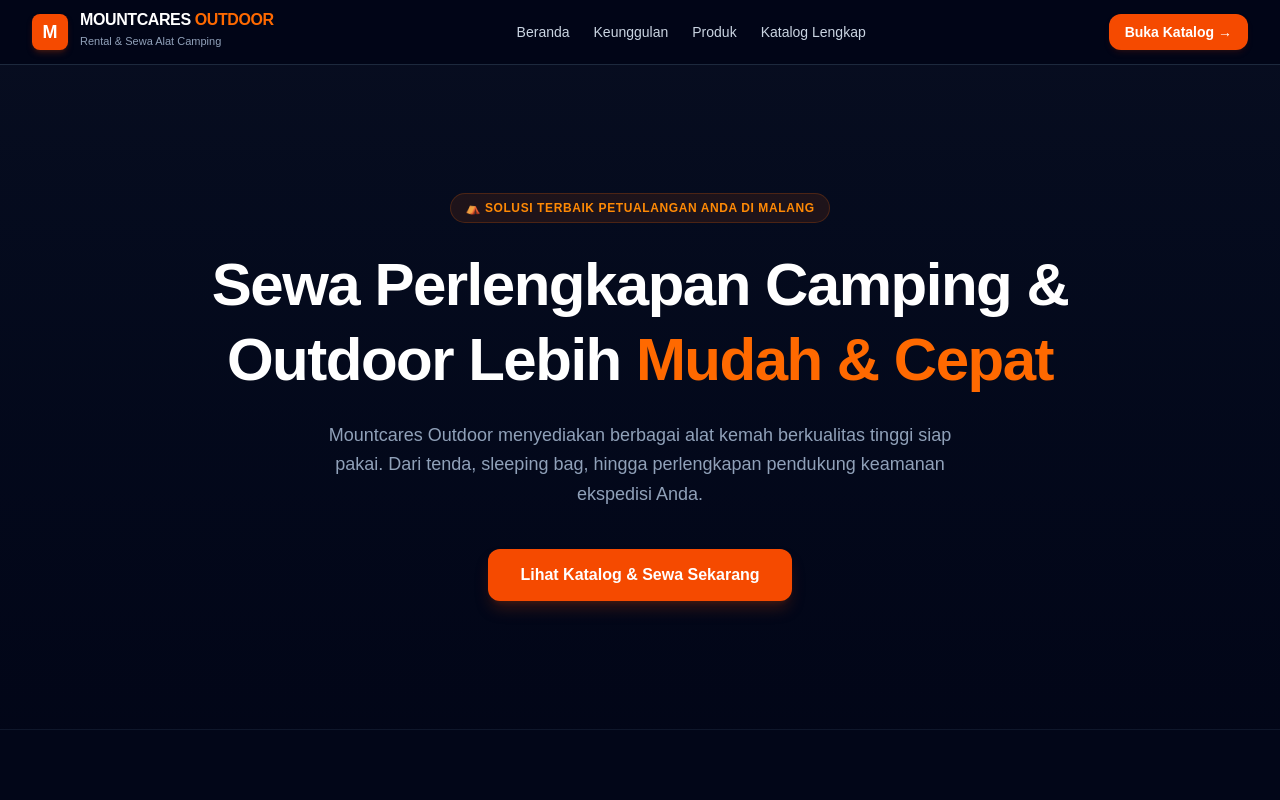
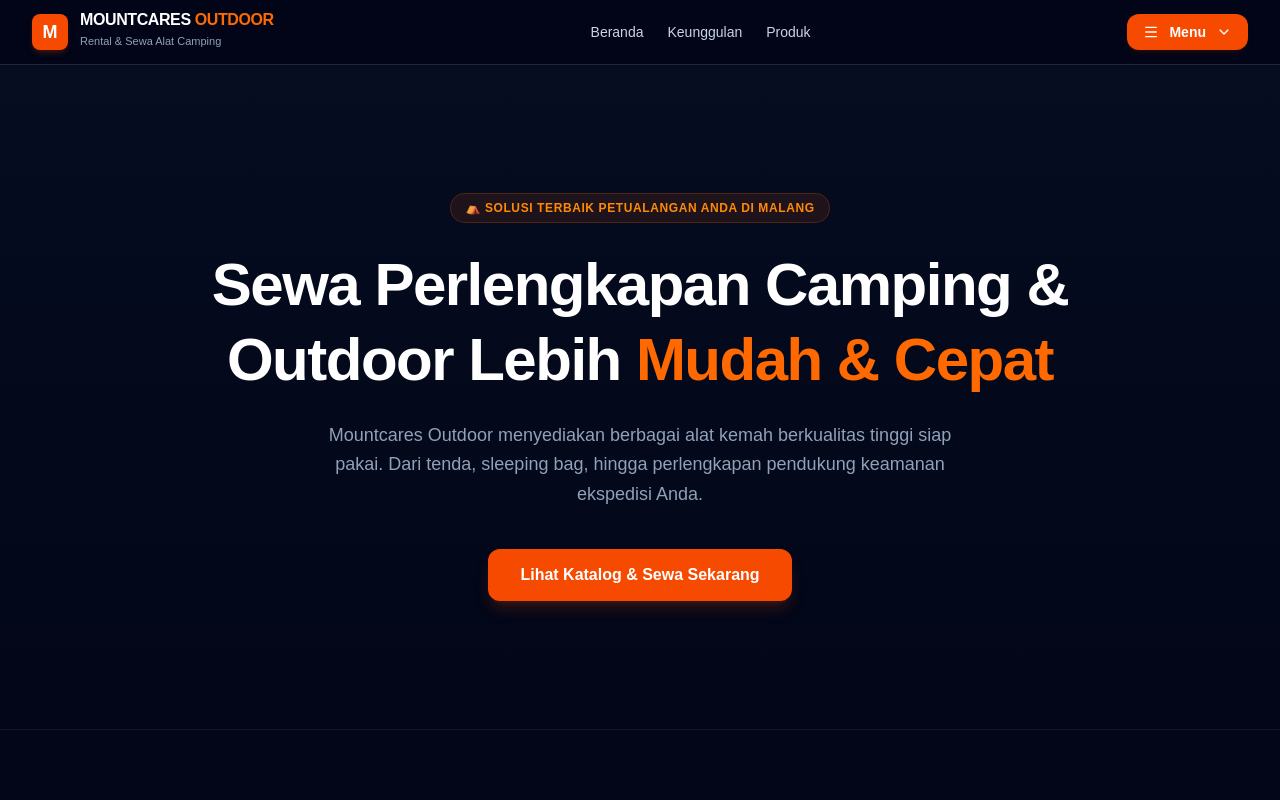
Before and after one commit to KOOPLEER/mountcares-outdoor, a Next.js app: page / in a window 1280 px wide. Shown: the top 800 px of the page. Built offline with nearby package versions, Linux system fonts and the light colour scheme.

Commit message:
update: navbar

```diff
--- a/app/page.js
+++ b/app/page.js
@@ -1,9 +1,13 @@
 'use client'
 
+import { useState } from 'react'
 import Link from 'next/link'
+import { ChevronDown, Tent, Utensils, Compass, Menu } from 'lucide-react'
 
 export default function LandingPage() {
-  // Data tiruan untuk pratinjau produk unggulan (bisa diganti nanti)
+  const [isDropdownOpen, setIsDropdownOpen] = useState(false)
+
+  // Data tiruan untuk pratinjau produk
   const featuredProducts = [
     {
       id: 1,
@@ -31,7 +35,7 @@ export default function LandingPage() {
   return (
     <div className="min-h-screen bg-slate-950 text-slate-100 flex flex-col selection:bg-orange-500 selection:text-white">
 
-      {/* 1. Navbar Profesional */}
+      {/* Navbar dengan Dropdown Menu & Ikon Garis Tiga */}
       <header className="sticky top-0 z-50 w-full border-b border-slate-800 bg-slate-950/80 backdrop-blur-md">
         <div className="max-w-7xl mx-auto px-4 sm:px-6 lg:px-8 h-16 flex items-center justify-between">
           <div className="flex items-center gap-3">
@@ -50,21 +54,54 @@ export default function LandingPage() {
             <Link href="/" className="hover:text-orange-400 transition">Beranda</Link>
             <a href="#fitur" className="hover:text-orange-400 transition">Keunggulan</a>
             <a href="#katalog-preview" className="hover:text-orange-400 transition">Produk</a>
-            <Link href="/katalog" className="hover:text-orange-400 transition">Katalog Lengkap</Link>
           </nav>
 
-          <div className="flex items-center gap-3">
-            <Link
-              href="/katalog"
-              className="bg-orange-600 hover:bg-orange-500 text-white px-4 py-2 rounded-xl text-sm font-semibold transition shadow-md shadow-orange-900/20"
+          {/* Dropdown Menu Opsi Katalog */}
+          <div className="relative">
+            <button
+              onClick={() => setIsDropdownOpen(!isDropdownOpen)}
+              onBlur={() => setTimeout(() => setIsDropdownOpen(false), 200)} // Delay agar klik menu sempat tereksekusi
+              className="bg-orange-600 hover:bg-orange-500 text-white px-4 py-2 rounded-xl text-sm font-semibold transition shadow-md shadow-orange-900/20 flex items-center gap-2.5"
             >
-              Buka Katalog &rarr;
-            </Link>
+              <Menu className="w-4 h-4" />
+              <span>Menu</span>
+              <ChevronDown className={`w-4 h-4 transition-transform duration-200 ${isDropdownOpen ? 'rotate-180' : ''}`} />
+            </button>
+
+            {/* Panel Dropdown */}
+            {isDropdownOpen && (
+              <div className="absolute right-0 mt-2 w-56 rounded-2xl bg-slate-900 border border-slate-800 shadow-xl py-2 z-50">
+                <div className="px-4 py-2 border-b border-slate-800/80 text-[11px] font-bold text-slate-400 uppercase tracking-wider">
+                  Pilih Menu Opsi
+                </div>
+                <Link
+                  href="/katalog"
+                  className="flex items-center gap-3 px-4 py-2.5 text-sm text-slate-300 hover:bg-orange-600/10 hover:text-orange-400 transition"
+                >
+                  <Compass className="w-4 h-4 text-orange-500" />
+                  <span>Semua Katalog Alat</span>
+                </Link>
+                <Link
+                  href="/katalog?kategori=tenda"
+                  className="flex items-center gap-3 px-4 py-2.5 text-sm text-slate-300 hover:bg-orange-600/10 hover:text-orange-400 transition"
+                >
+                  <Tent className="w-4 h-4 text-orange-500" />
+                  <span>Kategori Tenda</span>
+                </Link>
+                <Link
+                  href="/katalog?kategori=masak"
+                  className="flex items-center gap-3 px-4 py-2.5 text-sm text-slate-300 hover:bg-orange-600/10 hover:text-orange-400 transition"
+                >
+                  <Utensils className="w-4 h-4 text-orange-500" />
+                  <span>Alat Masak & Nesting</span>
+                </Link>
+              </div>
+            )}
           </div>
         </div>
       </header>
 
-      {/* 2. Hero Section */}
+      {/* Hero Section */}
       <section className="relative py-24 sm:py-32 px-4 sm:px-6 lg:px-8 bg-gradient-to-b from-slate-900/40 to-slate-950 overflow-hidden">
         <div className="absolute inset-0 bg-[radial-gradient(ellipse_at_center,_var(--tw-gradient-stops))] from-orange-900/10 via-transparent to-transparent pointer-events-none"></div>
 
--- a/package.json
+++ b/package.json
@@ -10,6 +10,7 @@
   },
   "dependencies": {
     "@supabase/supabase-js": "^2.112.3",
+    "lucide-react": "^1.31.0",
     "next": "16.3.0",
     "react": "19.2.8",
     "react-dom": "19.2.8",
```
Also changed, not shown: 1 other file (tests, documents, lock files or other folders).
